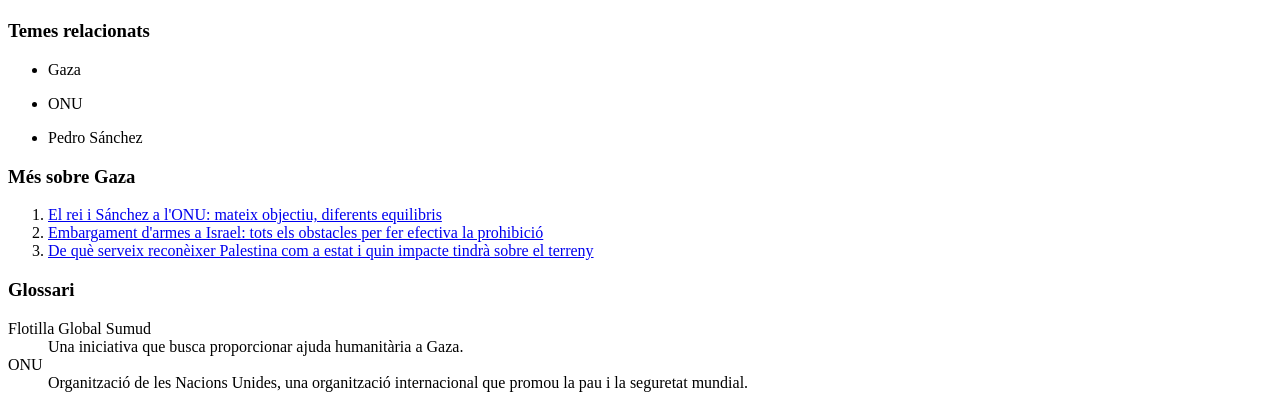
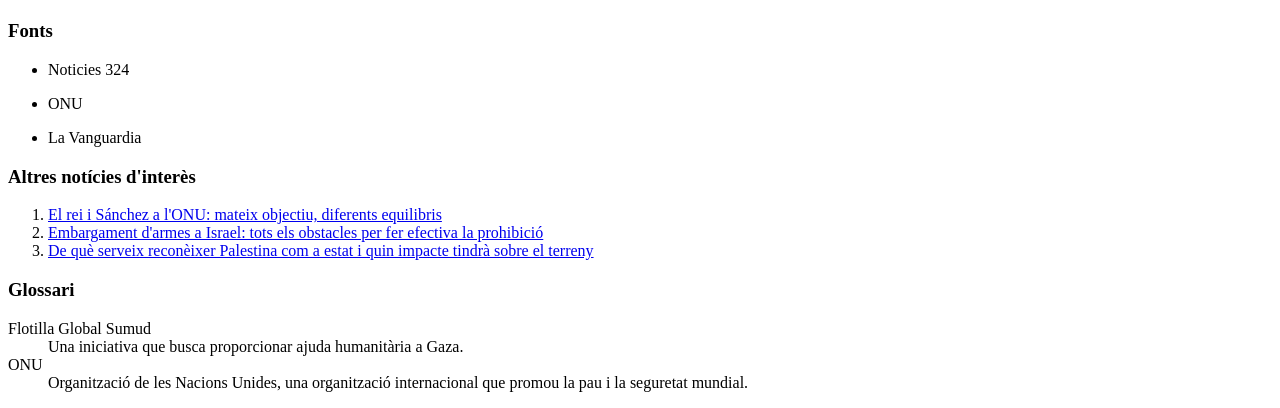
Before and after one commit to yeray-delgado1/LMSGI_P2, a plain HTML site: page index.html in a window 1280 px wide. Shown: the part 1186-1594 px from the top of the page. Drawn offline with Linux system fonts and the light colour scheme.

Commit message:
Activitat 2 corregida

```diff
--- a/index.html
+++ b/index.html
@@ -16,14 +16,14 @@
 
     <img src="https://img.3cat.cat/multimedia/jpg/0/0/1758739371900_1920.jpg" alt="Imatge del vaixell espanyol" width="100%">
 
-    <h3>Temes relacionats</h3>
+    <h3>Fonts</h3>
     <ul>
-        <li><p>Gaza</p></li>
+        <li><p>Noticies 324</p></li>
         <li><p>ONU</p></li>
-        <li><p>Pedro Sánchez</p></li>
+        <li><p>La Vanguardia</p></li>
     </ul>
 
-    <h3>Més sobre Gaza</h3>
+    <h3>Altres notícies d'interès</h3>
     <ol>
         <li><a href="https://www.3cat.cat/3catinfo/el-rei-i-sanchez-a-lonu-mateix-objectiu-diferents-equilibris/noticia/3371350/">El rei i Sánchez a l'ONU: mateix objectiu, diferents equilibris</a></li>
         <li><a href="https://www.3cat.cat/3catinfo/embargament-darmes-a-israel-tots-els-obstacles-per-fer-efectiva-la-prohibicio/noticia/3370682/">Embargament d'armes a Israel: tots els obstacles per fer efectiva la prohibició</a></li>
```
